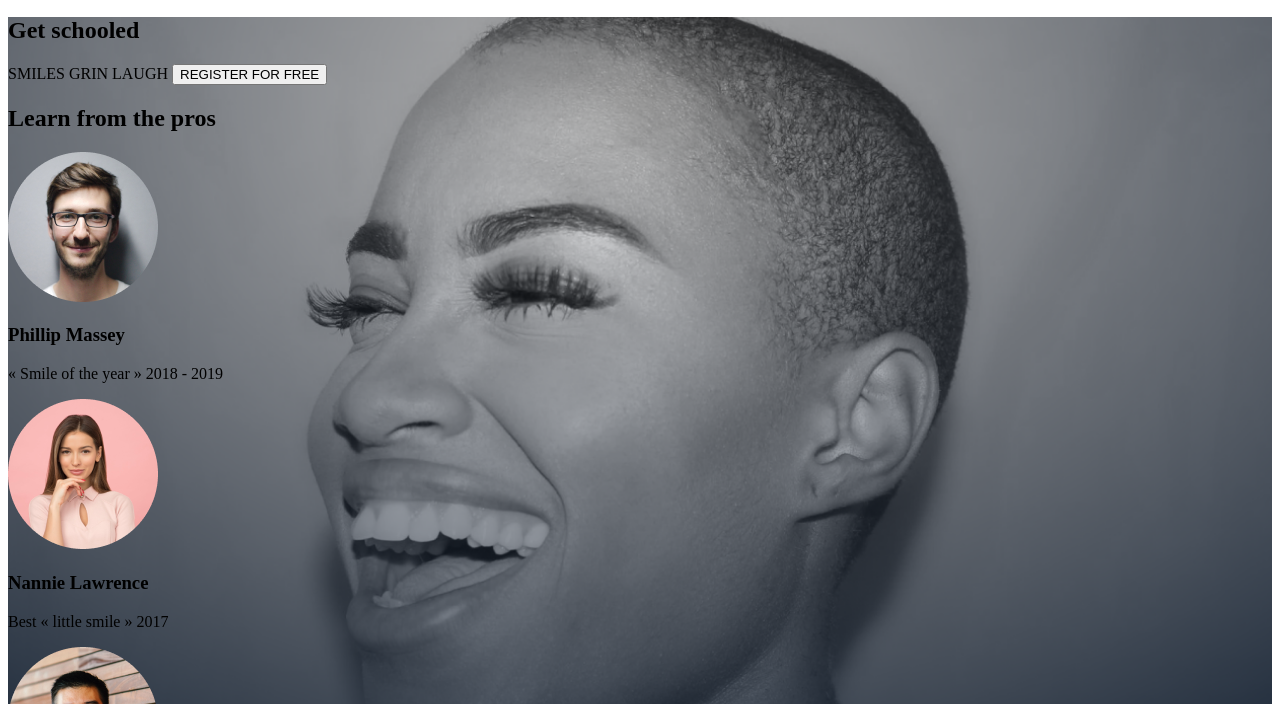
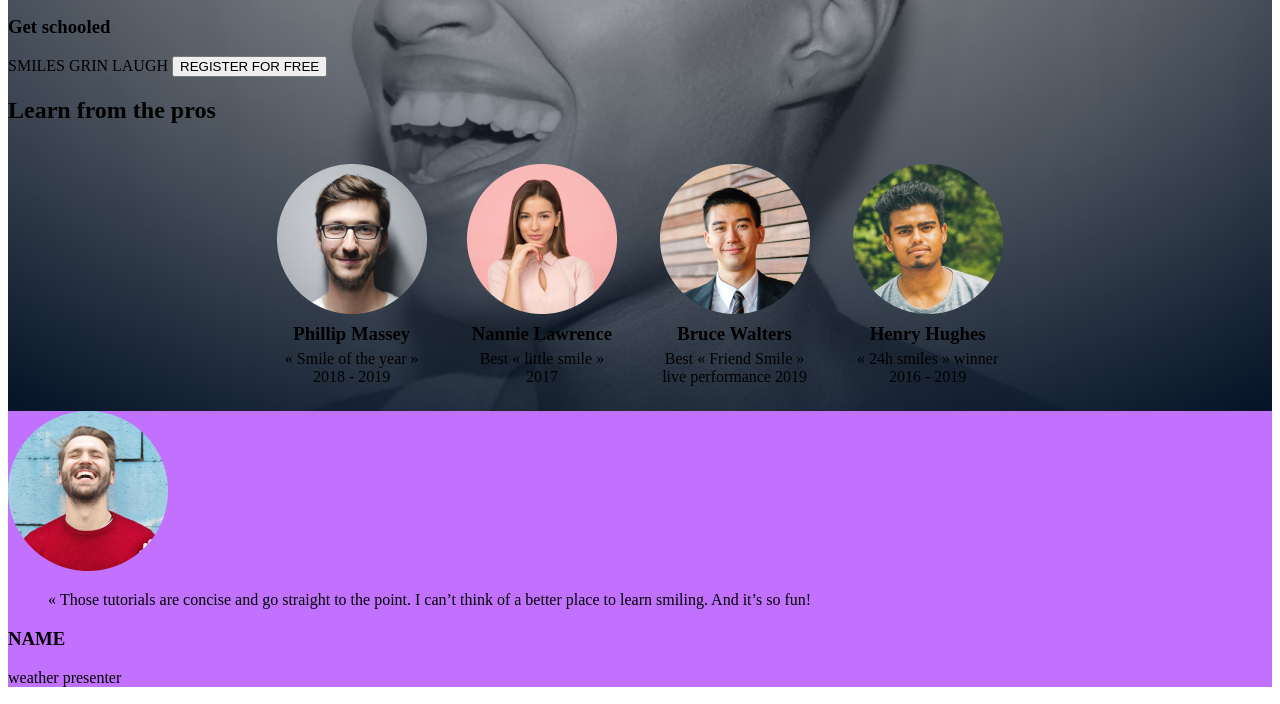
Before and after one commit to wafulawanjala/alx_html_css, a plain HTML site: page css_advanced/index.html in a window 1280 px wide. Shown: the part 115-819 px from the top of the page. Drawn offline with Linux system fonts and the light colour scheme.

Commit message:
added testimonial cards

```diff
--- a/css_advanced/index.html
+++ b/css_advanced/index.html
@@ -8,7 +8,8 @@
     <link rel="stylesheet" href="style.css">
 </head>
 <body>
-    <header class="homepage">
+    <section class="homepage">
+    <header>
         <nav>
             <img src="/media/logo.png" alt="logo">
 
@@ -21,7 +22,7 @@
 
     </header>
     <main>
-        <section class="homepage">
+        <section>
             <div>
                 <h1>Get schooled</h1>
                 <span>SMILES</span>
@@ -31,30 +32,31 @@
             </div>
             <div>
                 <h2>Learn from the pros</h2>
-                <div>
-                    <div>
+                <div class="tescard">
+                    <div class="card">
                         <img src="/media/philip.png" alt="">
                         <h3>Phillip Massey</h3>
-                        <p>« Smile of the year » 2018 - 2019</p>
+                        <p>« Smile of the year » <br>2018 - 2019</p>
                     </div>
-                    <div>
+                    <div class="card">
                         <img src="/media/Nannie.png" alt="">
                         <h3>Nannie Lawrence</h3>
-                        <p>Best « little smile » 2017</p>
+                        <p>Best « little smile » <br>2017</p>
                     </div>
-                    <div>
+                    <div class="card">
                         <img src="/media/Bruce.png" alt="">
                         <h3>Bruce Walters</h3>
-                        <p>Best « Friend Smile » live performance 2019</p>
+                        <p>Best « Friend Smile » <br>live performance 2019</p>
                     </div>
-                    <div>
+                    <div class="card">
                         <img src="/media/Henry.png" alt="">
                         <h3>Henry Hughes</h3>
-                        <p>« 24h smiles » winner 2016 - 2019</p>
+                        <p>« 24h smiles » winner <br>2016 - 2019</p>
                     </div>
                 </div>
             </div>
         </section>
+    </section>
         <section class="testimonial1">
             <div>
                 <img src="/media/testimonial1.png" alt="image">
--- a/css_advanced/style.css
+++ b/css_advanced/style.css
@@ -7,3 +7,16 @@
 .testimonial1{
     background-color: rgba(194, 113, 255, 1);
 }
+.tescard{
+    display: flex;
+    margin: auto;
+    justify-content: center;
+    align-items: center;
+}
+.card{
+    margin: 20px;
+    text-align: center;
+}
+.card h3, .card p{
+margin: 5px;
+}
```
